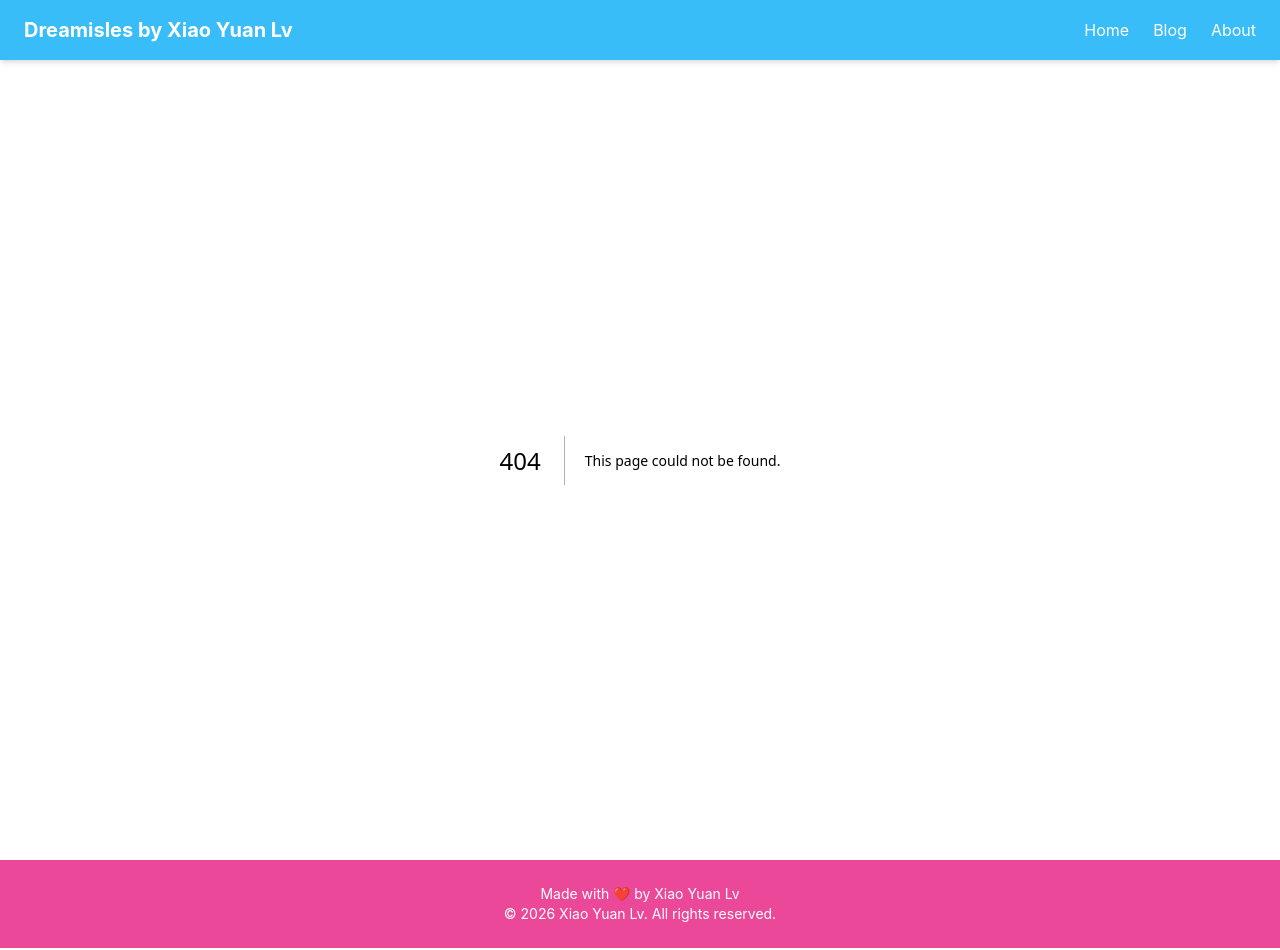
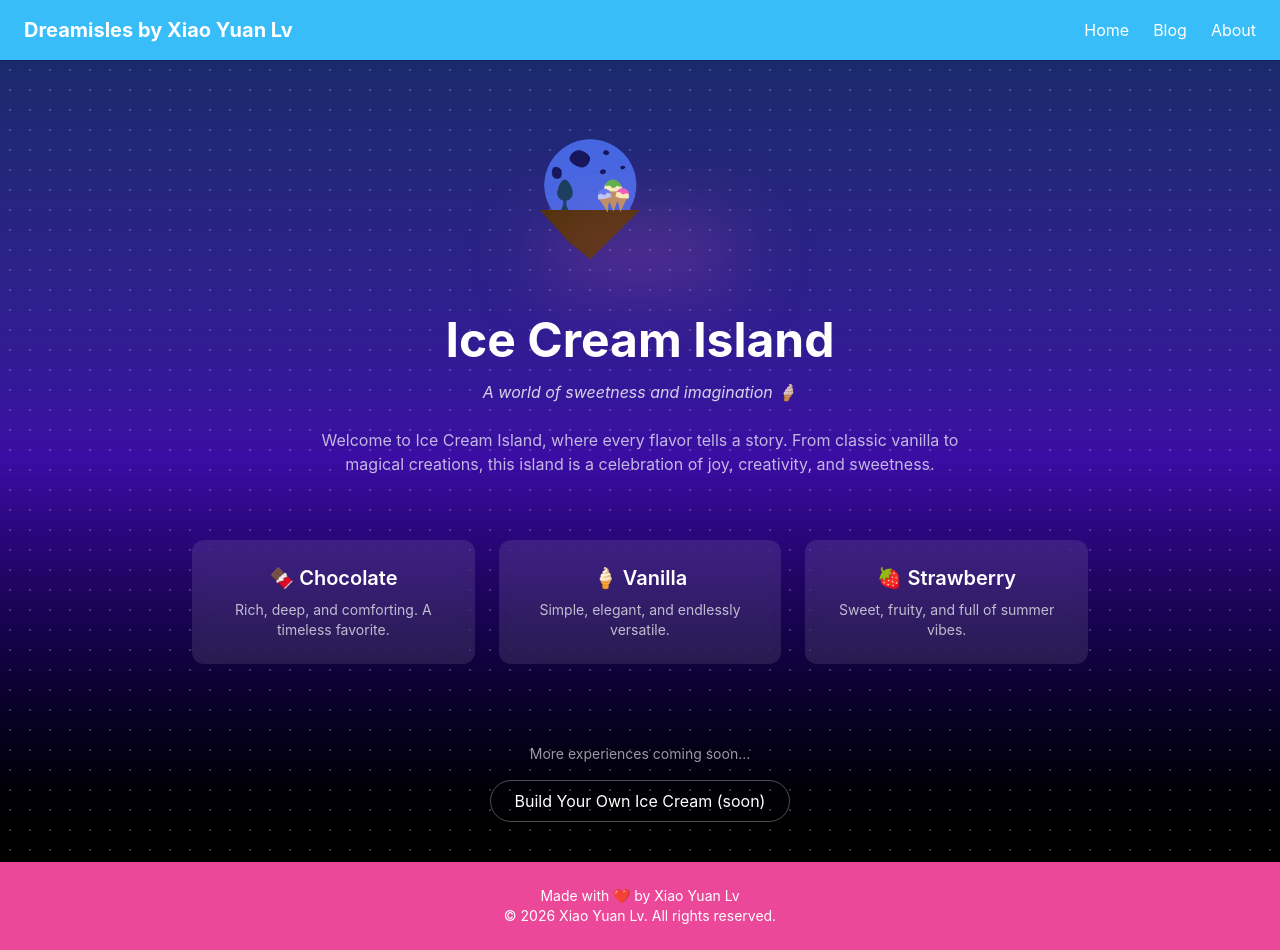
Before and after one commit to xiaoyuan31/dreamisles, a Next.js app: page /islands/ice-cream in a window 1280 px wide. Before the commit this address had no page. Built offline with nearby package versions, Linux system fonts and the light colour scheme.

Commit message:
ice-cream

```diff
--- /dev/null
+++ b/app/islands/ice-cream/page.tsx
@@ -0,0 +1,86 @@
+ "use client";
+
+import Image from "next/image";
+
+export default function IceCreamIsland() {
+  return (
+    <div className="min-h-screen relative flex flex-col items-center text-white overflow-hidden px-6 py-10">
+
+      {/* 🌌 Background */}
+      <div className="absolute inset-0 bg-gradient-to-b from-[#1a2a6c] via-[#3a0ca3] to-[#000] animate-gradient"></div>
+
+      {/* ✨ Stars */}
+      <div className="absolute inset-0 opacity-20 bg-[radial-gradient(white_1px,transparent_1px)] bg-[size:20px_20px]"></div>
+
+      {/* 🍦 Island Image */}
+      <div className="relative z-10 flex flex-col items-center mt-10">
+        <Image
+          src="/images/island_2.png" // your ice cream island image
+          alt="Ice Cream Island"
+          width={100}
+          height={100}
+          className="animate-float"
+        />
+
+        {/* Glow */}
+        <div className="w-48 h-12 bg-pink-400/30 blur-2xl rounded-full -mt-8"></div>
+      </div>
+
+      {/* 📝 Title */}
+      <div className="z-20 text-center mt-10 max-w-2xl">
+        <h1 className="text-4xl md:text-5xl font-bold mb-4">
+          Ice Cream Island
+        </h1>
+
+        <p className="italic opacity-80 mb-6">
+          A world of sweetness and imagination 🍦
+        </p>
+
+        <p className="text-sm md:text-base opacity-70">
+          Welcome to Ice Cream Island, where every flavor tells a story.
+          From classic vanilla to magical creations, this island is a
+          celebration of joy, creativity, and sweetness.
+        </p>
+      </div>
+
+      {/* 🍨 Flavors Section */}
+      <div className="z-20 mt-16 grid grid-cols-1 sm:grid-cols-3 gap-6 max-w-4xl w-full">
+
+        {/* Flavor Card */}
+        <div className="bg-white/10 backdrop-blur-md p-6 rounded-xl text-center hover:scale-105 transition">
+          <h2 className="text-xl font-semibold mb-2">🍫 Chocolate</h2>
+          <p className="text-sm opacity-70">
+            Rich, deep, and comforting. A timeless favorite.
+          </p>
+        </div>
+
+        <div className="bg-white/10 backdrop-blur-md p-6 rounded-xl text-center hover:scale-105 transition">
+          <h2 className="text-xl font-semibold mb-2">🍦 Vanilla</h2>
+          <p className="text-sm opacity-70">
+            Simple, elegant, and endlessly versatile.
+          </p>
+        </div>
+
+        <div className="bg-white/10 backdrop-blur-md p-6 rounded-xl text-center hover:scale-105 transition">
+          <h2 className="text-xl font-semibold mb-2">🍓 Strawberry</h2>
+          <p className="text-sm opacity-70">
+            Sweet, fruity, and full of summer vibes.
+          </p>
+        </div>
+
+      </div>
+
+      {/* 🎮 Future Interaction */}
+      <div className="z-20 mt-20 text-center">
+        <p className="opacity-60 text-sm mb-4">
+          More experiences coming soon...
+        </p>
+
+        <button className="px-6 py-2 border border-white/30 rounded-full hover:bg-white/10 transition">
+          Build Your Own Ice Cream (soon)
+        </button>
+      </div>
+
+    </div>
+  );
+}
```
Also changed, not shown: public/images/island_2.png (added).
